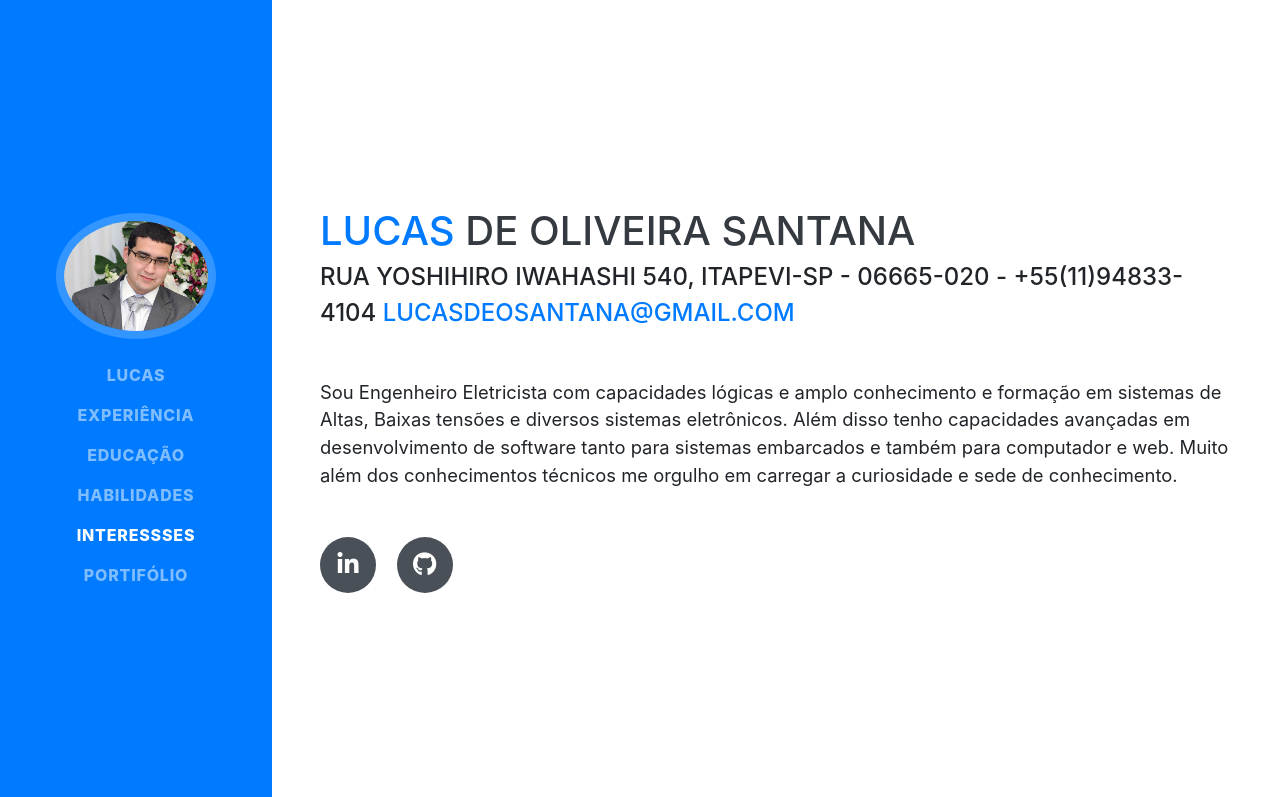
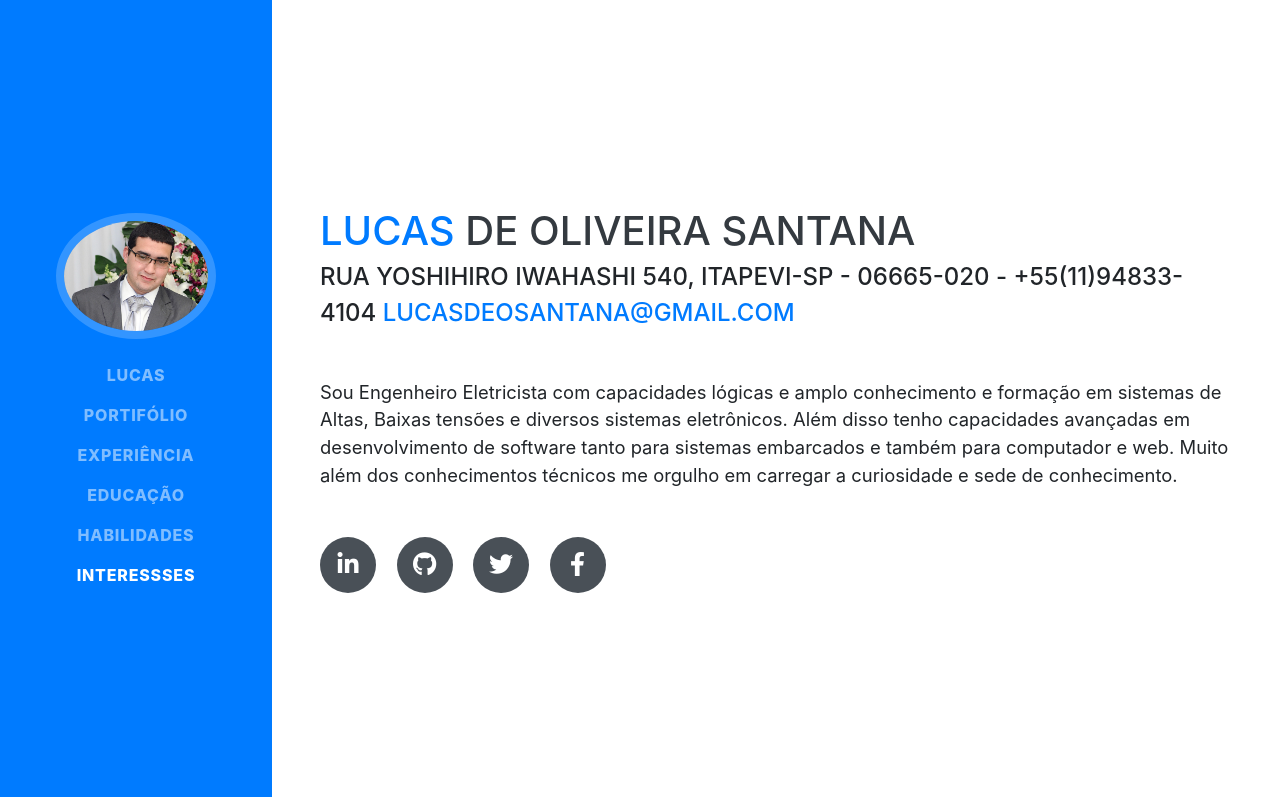
Before and after one commit to TheRobt/Resume-html, a website with bundled scripts: page index.html in a window 1280 px wide. Shown: the top 797 px of the page. Built offline with nearby package versions, Linux system fonts and the light colour scheme; files whose address does not match are found by name; a web font is replaced by a local one.

Commit message:
Ajustado link do portifólio, e facebook e twitter

```diff
--- a/index.html
+++ b/index.html
@@ -41,6 +41,9 @@
           <a class="nav-link js-scroll-trigger" href="#about">Lucas</a>
         </li>
         <li class="nav-item">
+          <a class="nav-link js-scroll-trigger" href="/portifolio.html">Portifólio</a>
+        </li>
+        <li class="nav-item">
           <a class="nav-link js-scroll-trigger" href="#experience">Experiência</a>
         </li>
         <li class="nav-item">
@@ -51,9 +54,6 @@
         </li>
         <li class="nav-item">
           <a class="nav-link js-scroll-trigger" href="#interests">Interessses</a>
-        </li>
-        <li class="nav-item">
-          <a class="nav-link js-scroll-trigger" href="/portifolio.html">Portifólio</a>
         </li>
       </ul>
     </div>
@@ -78,12 +78,12 @@
           <a target= "_brank" href="https://github.com/TheRobt">
             <i class="fab fa-github"></i>
           </a>
-          <!--<a href="#">
+          <a href="https://twitter.com/lucasdeosantana">
             <i class="fab fa-twitter"></i>
           </a>
-          <a href="#">
+          <a href="https://www.facebook.com/lucasdeosantana/">
             <i class="fab fa-facebook-f"></i>
-          </a>-->
+          </a>
         </div>
       </div>
     </section>
```
Also changed, not shown: portifolio.html (+1 -1 lines).
